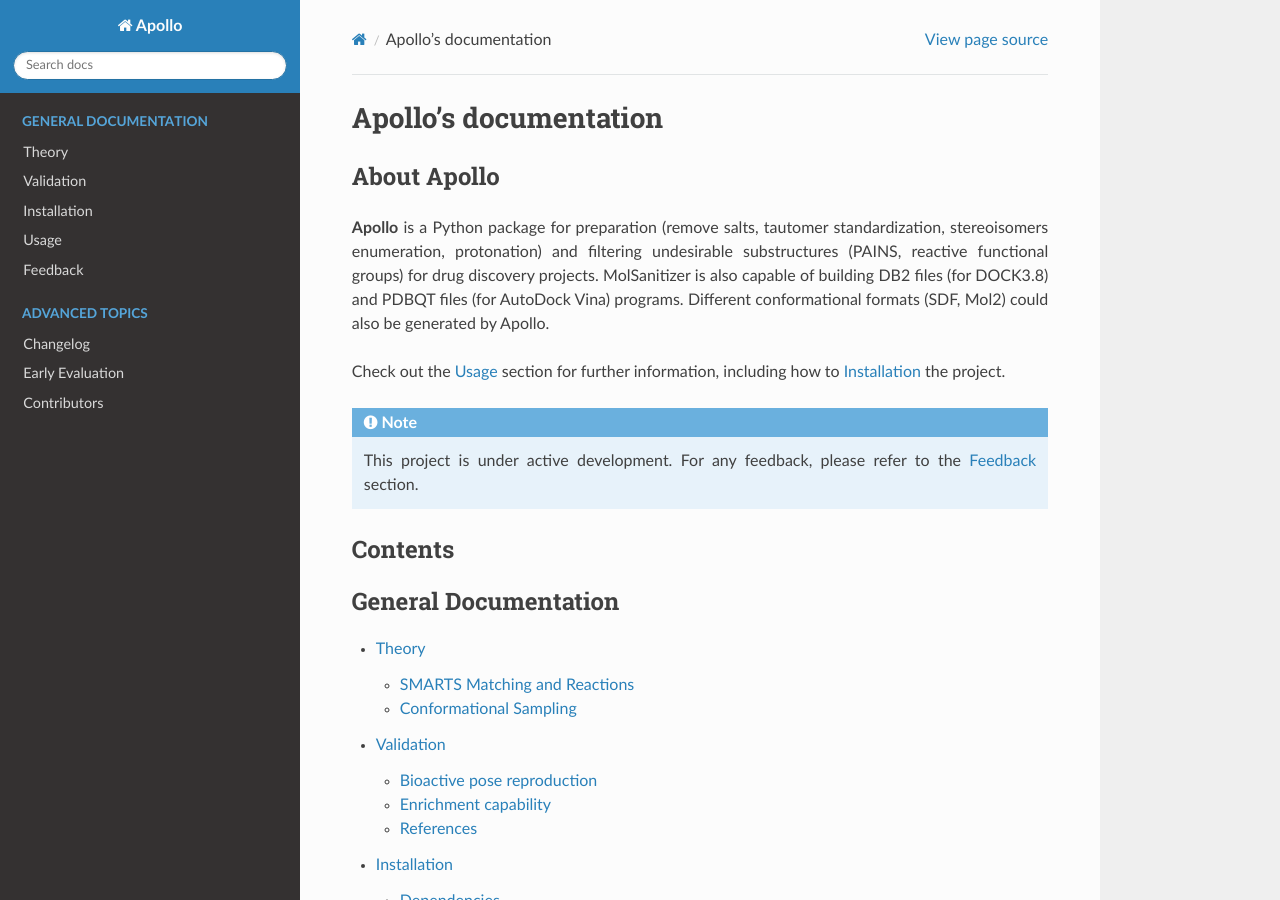
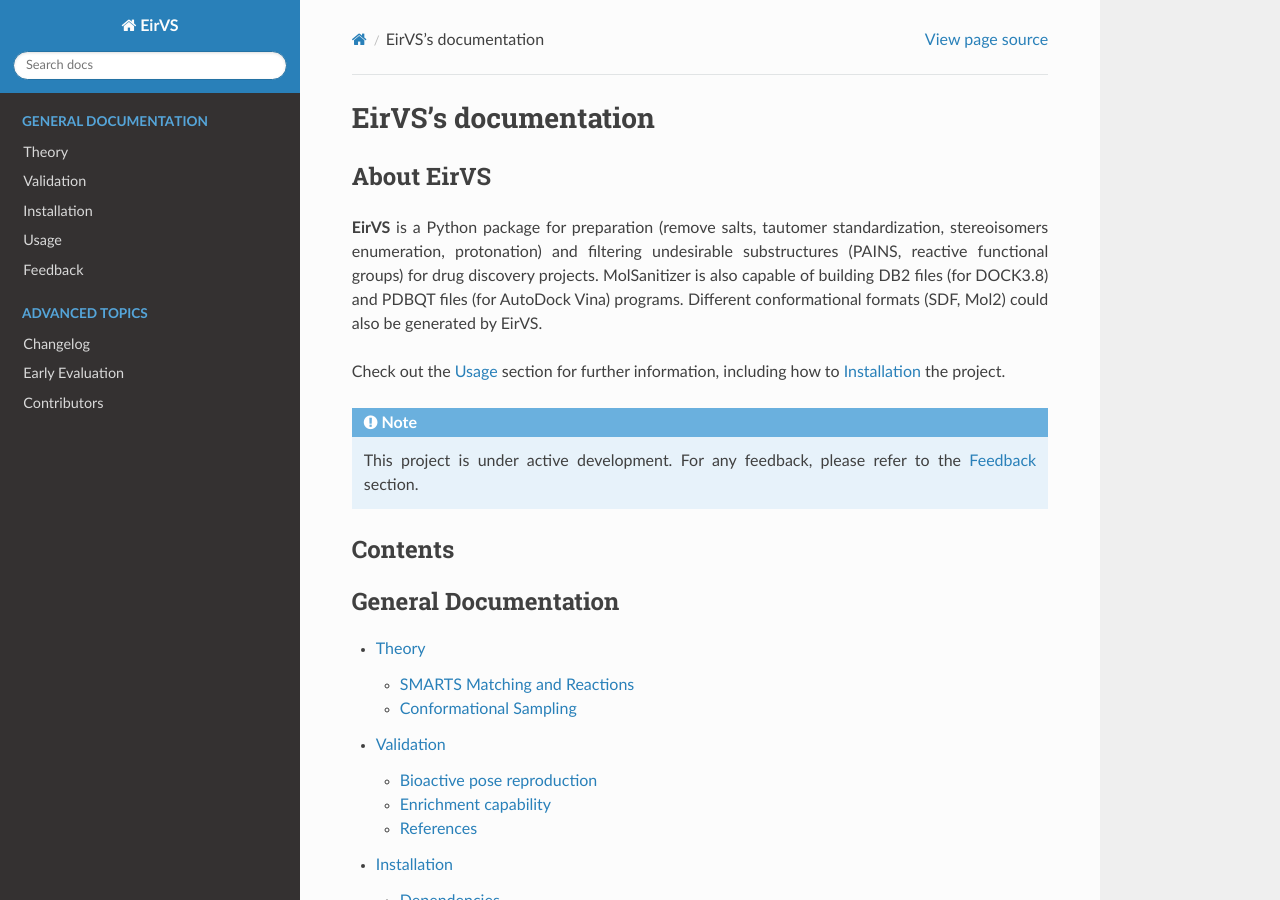
Before and after one commit to phonglam3103/msani-readthedocs, a Sphinx documentation site: the page built from docs/source/index.rst, in a window 1280 px wide and 900 px high. Built offline with Sphinx 7.4.7 and the Read the Docs theme 3.1.0, drawn with Linux system fonts in a browser that asks for light colours; formulas are drawn with MathJax 3.

Commit message:
Package name update. Will try to complete the update soon.

```diff
--- a/docs/source/conf.py
+++ b/docs/source/conf.py
@@ -2,9 +2,9 @@
 
 # -- Project information
 
-project = 'Apollo'
+project = 'EirVS'
 copyright = "2024, Carlsson's Lab, Uppsala University"
-author = 'Phong Lam, Szymon Pach, Ruth Brenk, Israel Cabeza de Vaca, Jens Carlsson'
+author = 'Phong Lam, Szymon Pach, Israel Cabeza de Vaca, Ruth Brenk, Jens Carlsson'
 
 release = '0.2.3'
 version = '0.2.3'
--- a/docs/source/contributors.rst
+++ b/docs/source/contributors.rst
@@ -5,7 +5,7 @@
 Development
 ~~~~~~~~~~~
 
-The following have contributed by writing and/or designing the code base of MolSanitizer.
+The following have contributed by writing and/or designing the code base of EirVS.
 
 Current team
 ------------
--- a/docs/source/index.rst
+++ b/docs/source/index.rst
@@ -1,10 +1,10 @@
-Apollo's documentation
+EirVS's documentation
 #########################################
 
-About Apollo
+About EirVS
 ******************
 
-**Apollo** is a Python package for preparation (remove salts, tautomer standardization, stereoisomers enumeration, protonation) and filtering undesirable substructures (PAINS, reactive functional groups) for drug discovery projects. MolSanitizer is also capable of building DB2 files (for DOCK3.8) and PDBQT files (for AutoDock Vina) programs. Different conformational formats (SDF, Mol2) could also be generated by Apollo.
+**EirVS** is a Python package for preparation (remove salts, tautomer standardization, stereoisomers enumeration, protonation) and filtering undesirable substructures (PAINS, reactive functional groups) for drug discovery projects. MolSanitizer is also capable of building DB2 files (for DOCK3.8) and PDBQT files (for AutoDock Vina) programs. Different conformational formats (SDF, Mol2) could also be generated by EirVS.
 
 Check out the :doc:`usage` section for further information, including
 how to :doc:`installation` the project.
```
